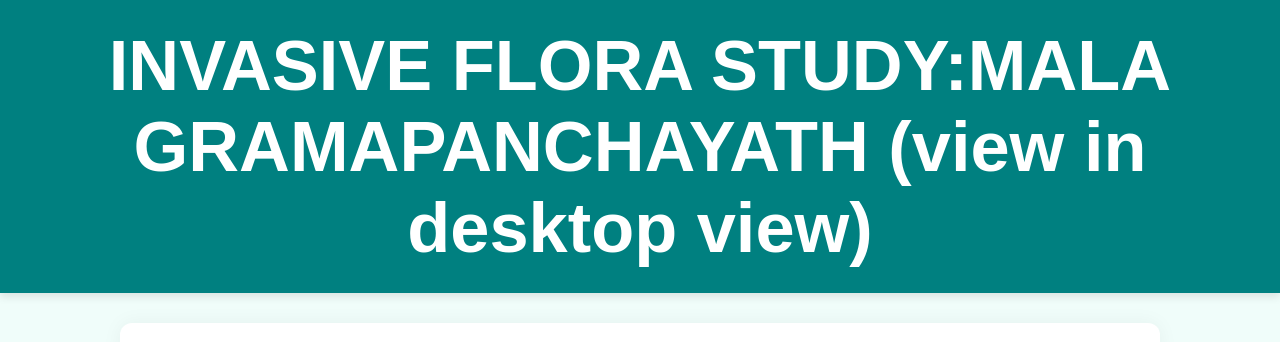
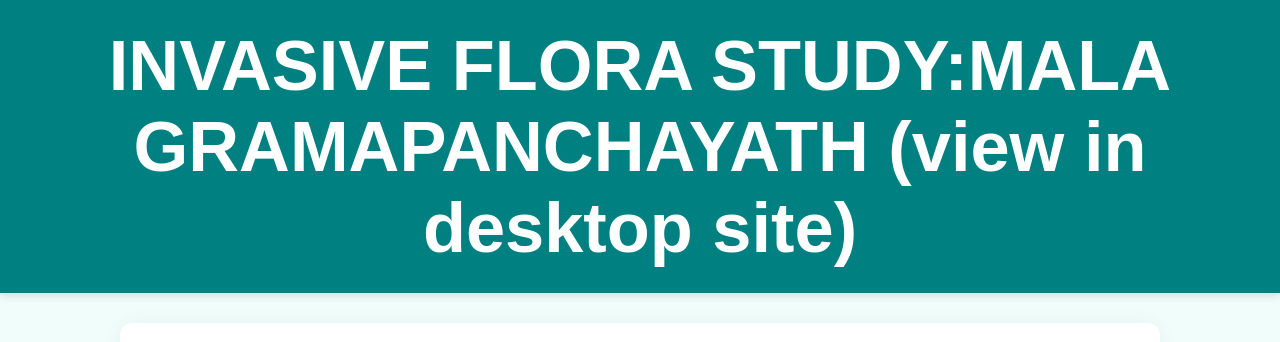
Before and after one commit to aagnarose3-web/INVASIVE-PLANTS, a plain HTML site: page index.html in a window 1280 px wide. Shown: the top 342 px of the page. Drawn offline with Linux system fonts and the light colour scheme.

Commit message:
Update index.html

```diff
--- a/index.html
+++ b/index.html
@@ -70,7 +70,7 @@
 	</head>
 	<body>
 		<header>
-			<h1>INVASIVE FLORA STUDY:MALA GRAMAPANCHAYATH (view in desktop view)</h1>
+			<h1>INVASIVE FLORA STUDY:MALA GRAMAPANCHAYATH (view in desktop site)</h1>
 		</header>
 		<main>
 			<h2>WHAT ARE INVASIVE PLANTS ?</h2>
```
